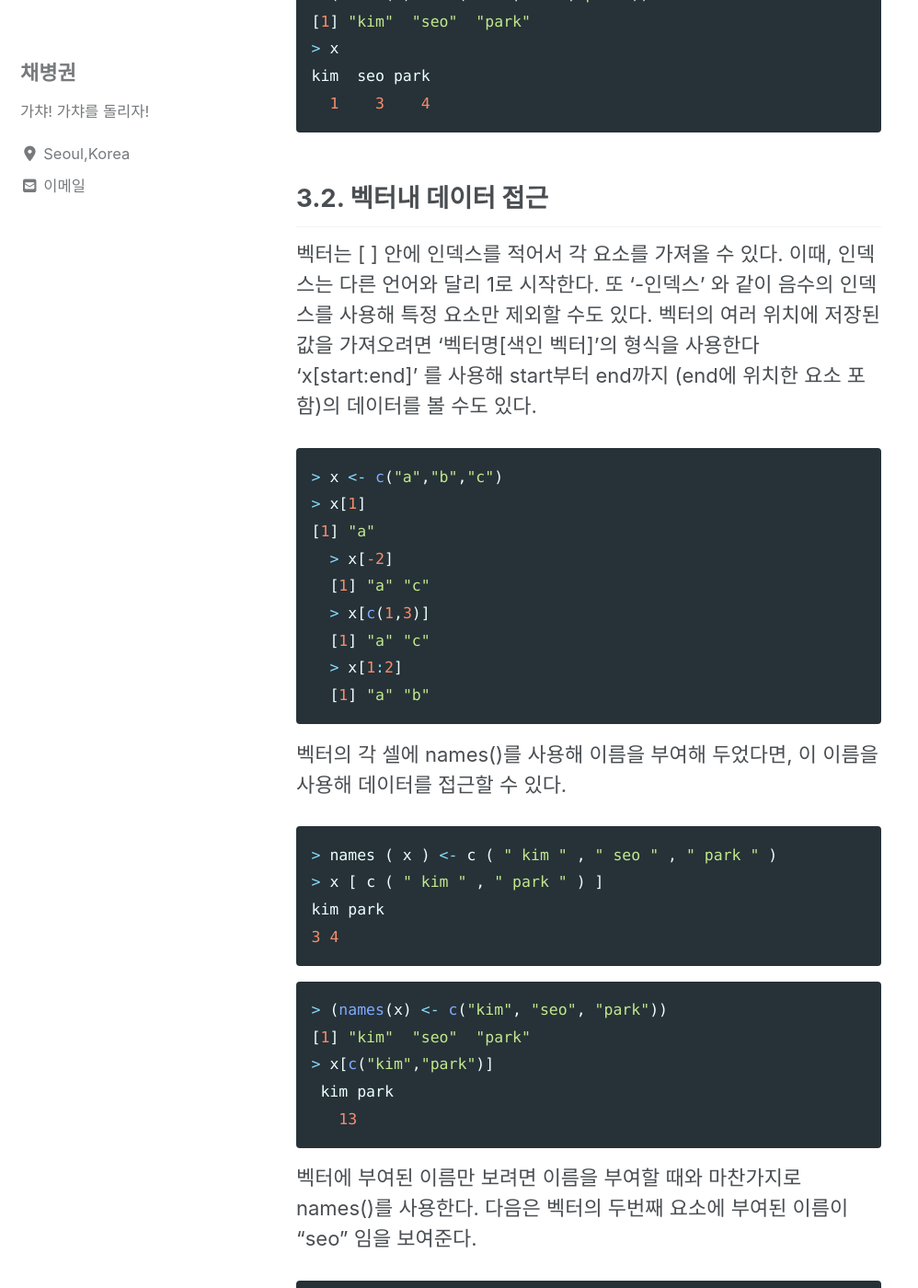
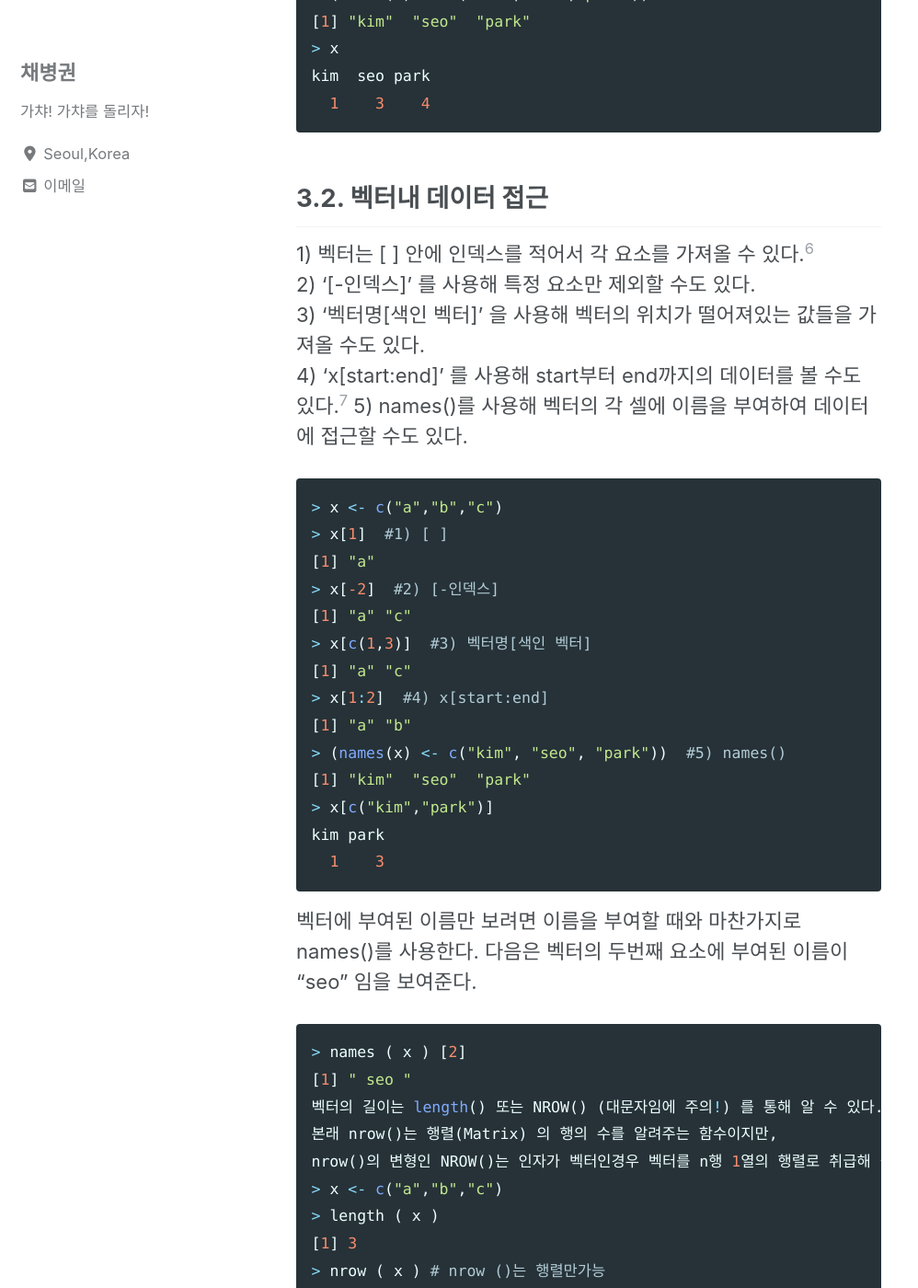
Before and after one commit to ByeongGwonChae/mynotebook, a Jekyll site: the page built from _posts/2020-01-01-R-first-note.md, in a window 1280 px wide and 1400 px high, scrolled down 4224 px. Shown: the whole window at 92% size, without its empty margins (0-998 px from the left). Built offline with Jekyll 4.4.1, drawn with Linux system fonts in a browser that asks for light colours; cached includes are drawn as plain includes; nearby versions of some CDN libraries; some of the changed text lies outside the part shown.

Commit message:
Update 2020-01-01-R-first-note.md

```diff
--- a/_posts/2020-01-01-R-first-note.md
+++ b/_posts/2020-01-01-R-first-note.md
@@ -84,8 +84,8 @@ Levels: a < b < c
 2) 나열하는 인자들은 __한가지 유형__ 의 스칼라 타입이어야한다.[^4]\\
 3) 벡터는 중첩될 수 없다. 따라서 벡터 안에 벡터를 정의하면 이는 단일 차원의 벡터로 변경된다.[^5]\\
 4) 숫자형 데이터의 경우 __start:end__ 또는 __seq(from, to, by)__ 등으로 벡터를 만들 수 있다.\\
-5) seq_along(), seq_len() 등의 함수로도 벡터를 만들 수 있다.\\
-6) names() 함수를 통해 각 셀에 이름을 부여할 수 있다.
+5) __seq_along()__ , __seq_len()__ 등의 함수로도 벡터를 만들 수 있다.\\
+6) __names()__ 함수를 통해 각 셀에 이름을 부여할 수 있다.
 ~~~ R
 > (x <- c(1,2,3,4,5))  #벡터 선언
 [1] 1 2 3 4 5
@@ -107,34 +107,26 @@ kim  seo park
   1    3    4
 ~~~
 ## 3.2. 벡터내 데이터 접근
-벡터는 [ ] 안에 인덱스를 적어서 각 요소를 가져올 수 있다. 이때, 인덱스는 다른 언어와 달리 1로 시작한다.
-또 ‘-인덱스’ 와 같이 음수의 인덱스를 사용해 특정 요소만 제외할 수도 있다.
-  벡터의 여러 위치에 저장된 값을 가져오려면 ‘벡터명[색인 벡터]’의 형식을 사용한다
-  ‘x[start:end]’ 를 사용해 start부터 end까지 (end에 위치한 요소 포함)의 데이터를 볼 수도 있다.
-  ~~~ R
+1) 벡터는 [ ] 안에 인덱스를 적어서 각 요소를 가져올 수 있다.[^6]\\
+2) '[-인덱스]' 를 사용해 특정 요소만 제외할 수도 있다.\\
+3) ‘벡터명[색인 벡터]’ 을 사용해 벡터의 위치가 떨어져있는 값들을 가져올 수도 있다.\\
+4) ‘x[start:end]’ 를 사용해 start부터 end까지의 데이터를 볼 수도 있다.[^7]
+5) names()를 사용해 벡터의 각 셀에 이름을 부여하여 데이터에 접근할 수도 있다.
+~~~ R
 > x <- c("a","b","c")
-> x[1]
+> x[1]  #1) [ ]
 [1] "a"
-  > x[-2]
-  [1] "a" "c"
-  > x[c(1,3)]
-  [1] "a" "c"
-  > x[1:2]
-  [1] "a" "b"
-~~~
-벡터의 각 셀에 names()를 사용해 이름을 부여해 두었다면, 이 이름을 사용해 데이터를 접근할 수 있다.
-  ~~~ R
-> names ( x ) <- c ( " kim " , " seo " , " park " )
-> x [ c ( " kim " , " park " ) ]
-kim park
-3 4
-~~~
-  ~~~ R
-> (names(x) <- c("kim", "seo", "park"))
+> x[-2]  #2) [-인덱스]
+[1] "a" "c"
+> x[c(1,3)]  #3) 벡터명[색인 벡터]
+[1] "a" "c"
+> x[1:2]  #4) x[start:end]
+[1] "a" "b"
+> (names(x) <- c("kim", "seo", "park"))  #5) names()
 [1] "kim"  "seo"  "park"
 > x[c("kim","park")]
- kim park
-   13
+kim park
+  1    3
 ~~~
 벡터에 부여된 이름만 보려면 이름을 부여할 때와 마찬가지로 names()를 사용한다. 다음은 벡터의 두번째 요소에 부여된 이름이 “seo” 임을 보여준다.
   ~~~ R
@@ -531,3 +523,5 @@ Levels: f m
 [^4]: 만약 다른 타입의 데이터를 섞어서 벡터에 저장하면 이들 데이터는 한가지 타입으로 자동 형변환 된다.
 [^5]: 중첩된 구조가 필요하다면 뒤에서 다룰 리스트(List)를 사용해야한다
 [^예약어]: 모름ㅎㅎ. 대충 R실행시 선언된 변수로 직접 수정할 수는 없는 걸로 추정됨. 공부 더해서 설명 추가 예정
+[^6]: 이때, 인덱스는 다른 언어와 달리 1부터 시작한다.
+[^7]: end에 위치한 요소 포함
```
